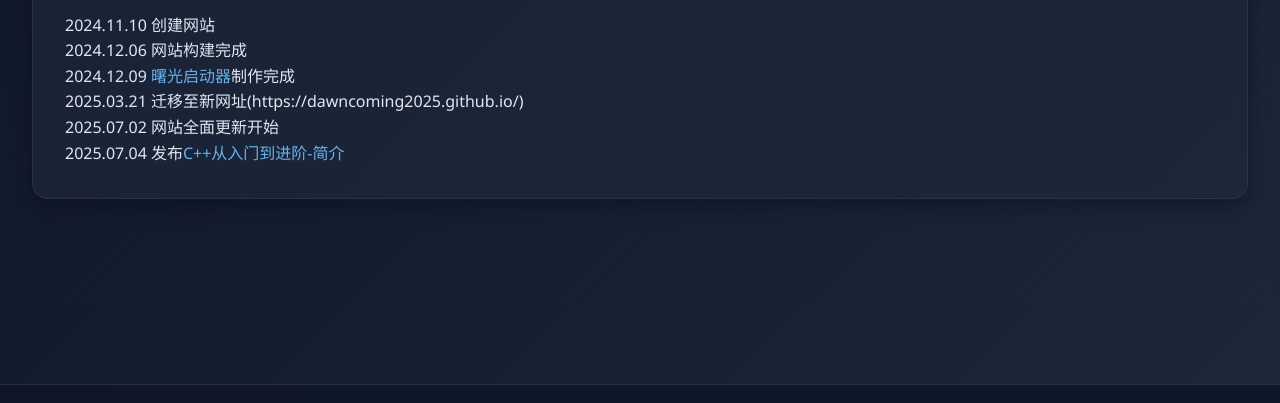
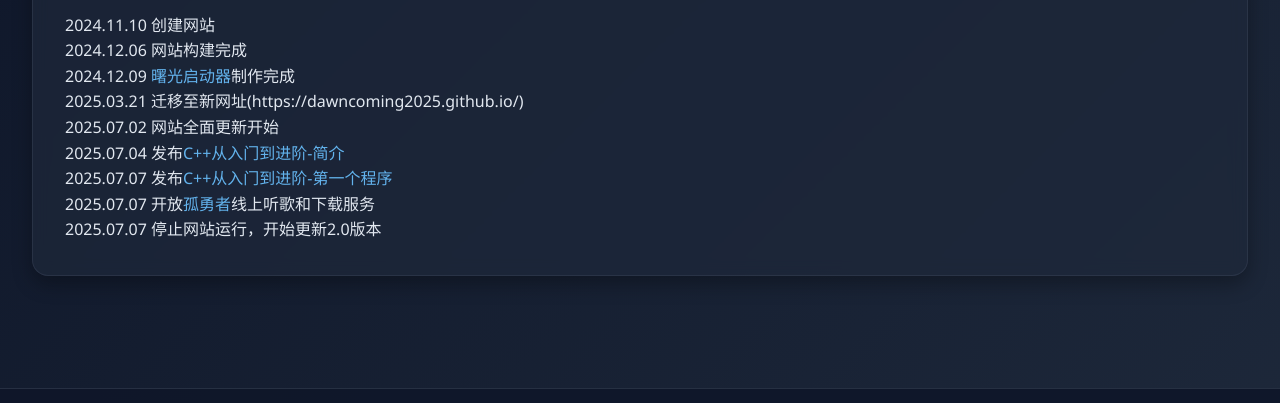
Before and after one commit to dawncoming2025/help, a plain HTML site: page update.html in a window 1280 px wide. Shown: the part 205-608 px from the top of the page. Drawn offline with Linux system fonts and the light colour scheme.

Commit message:
Add files via upload

```diff
--- a/update.html
+++ b/update.html
@@ -469,8 +469,13 @@
             <br>
             2025.07.02 网站全面更新开始
             <br>
-            2025.07.04 发布<a href="htttps://dawncoming2025.github.io/blog/BL0001">C++从入门到进阶-简介</a>
-
+            2025.07.04 发布<a href="https://dawncoming2025.github.io/blog/BL0001">C++从入门到进阶-简介</a>
+            <br>
+            2025.07.07 发布<a href="https://dawncoming2025.github.io/blog/BL0002">C++从入门到进阶-第一个程序</a>
+            <br>
+            2025.07.07 开放<a href="https://dawncoming2025.github.io/music/BQ0001/">孤勇者</a>线上听歌和下载服务
+            <br>
+            2025.07.07 停止网站运行，开始更新2.0版本
         </div>
     </main>
 
```
